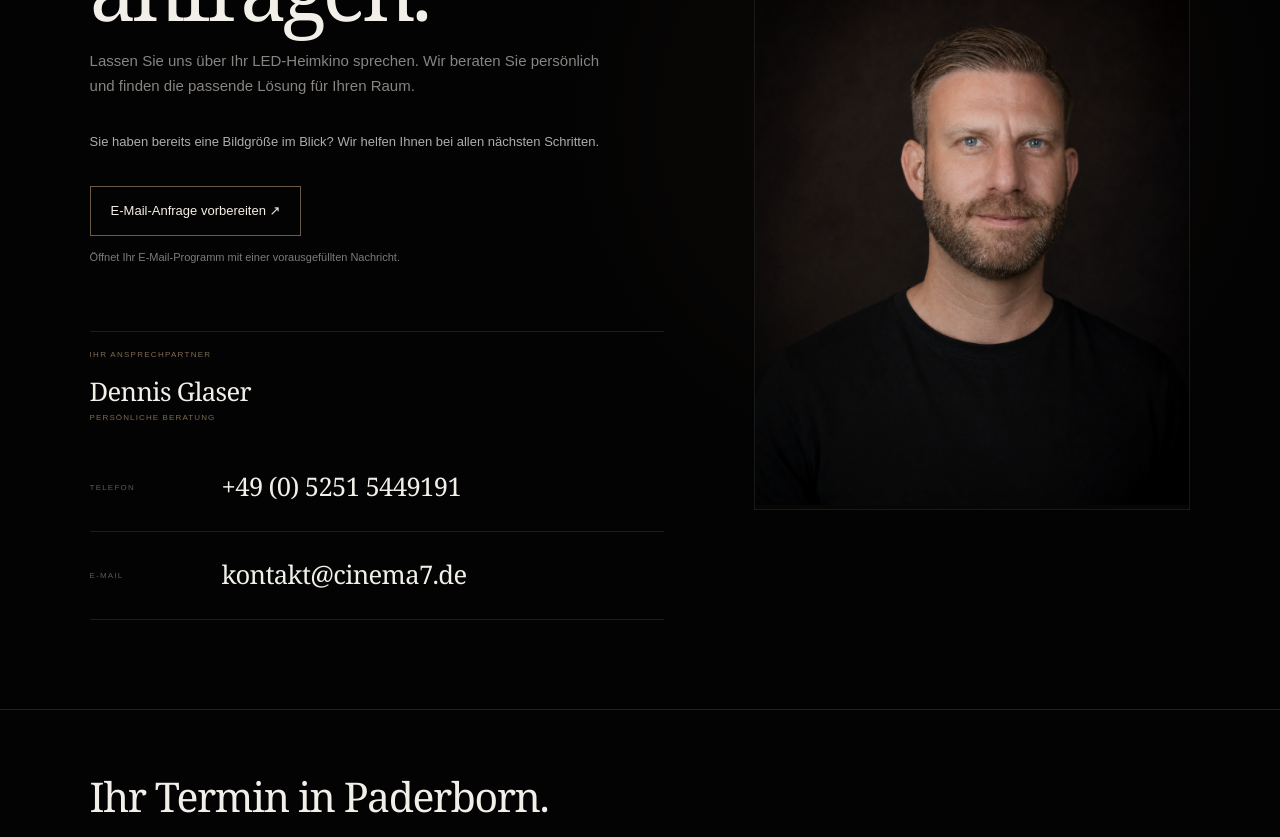
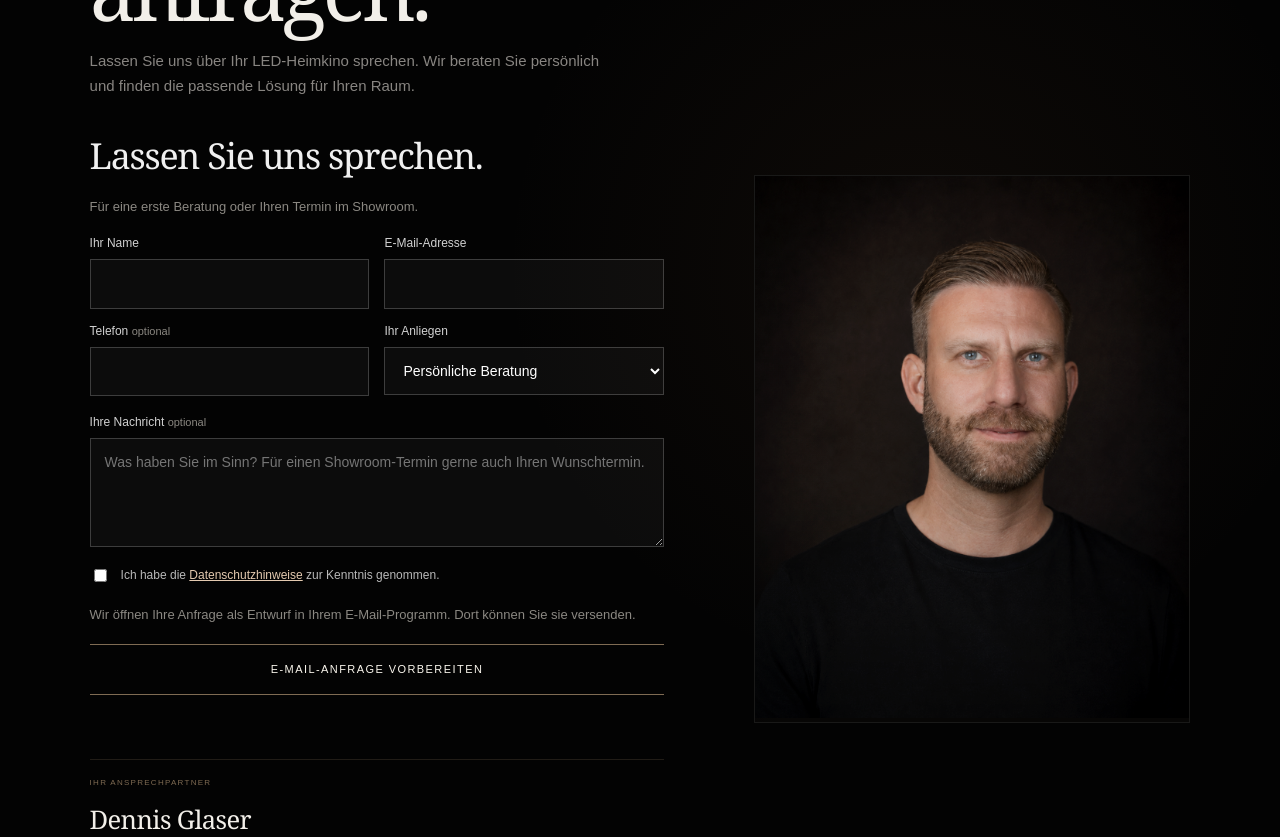
Before and after one commit to dennis-glaser-coder/cinema-n7, a Next.js app: page /anfrage in a window 1280 px wide. Shown: the part 340-1177 px from the top of the page. Built offline with nearby package versions, Linux system fonts and the light colour scheme; no server answers.

Commit message:
Improve inquiry form, optional contact fields and reliable delivery handling

```diff
--- a/app/anfrage/page.tsx
+++ b/app/anfrage/page.tsx
@@ -66,17 +66,7 @@ export default async function InquiryPage({
               <a href="/produkte">Andere Bildgröße wählen</a>
             </div>
           )}
-          {formEnabled ? (
-            <InquiryForm model={model} />
-          ) : (
-            <div className="cn7-inquiry-compose">
-              <p>Sie haben bereits eine Bildgröße im Blick? Wir helfen Ihnen bei allen nächsten Schritten.</p>
-              <a href={mailHref} className="cn7-inquiry-quick-link">
-                {selected ? `Anfrage für ${selected.diagonalInches} Zoll per E-Mail` : "E-Mail-Anfrage vorbereiten"} ↗
-              </a>
-              <p className="cn7-inquiry-hint">Öffnet Ihr E-Mail-Programm mit einer vorausgefüllten Nachricht.</p>
-            </div>
-          )}
+          <InquiryForm model={model} directDelivery={formEnabled} />
 
           <div className="inquiry-contact">
             <p>Ihr Ansprechpartner</p>
--- a/app/api/anfrage/route.ts
+++ b/app/api/anfrage/route.ts
@@ -15,13 +15,19 @@ export async function POST(request: Request) {
 
   const origin = request.headers.get("origin");
   const host = request.headers.get("host");
-  if (origin && host && new URL(origin).host !== host) {
-    return NextResponse.json({ error: "Ungültige Anfrage." }, { status: 403 });
+  try {
+    if (origin && host && new URL(origin).host !== host) {
+      return NextResponse.json({ error: "Ungültige Anfrage." }, { status: 403 });
+    }
+  } catch {
+    return NextResponse.json({ error: "Ungültige Anfrage." }, { status: 400 });
   }
 
   let payload: Record<string, unknown>;
   try {
-    payload = (await request.json()) as Record<string, unknown>;
+    const data: unknown = await request.json();
+    if (!data || typeof data !== "object" || Array.isArray(data)) throw new Error("Invalid payload");
+    payload = data as Record<string, unknown>;
   } catch {
     return NextResponse.json({ error: "Ungültige Anfrage." }, { status: 400 });
   }
@@ -34,14 +40,17 @@ export async function POST(request: Request) {
   const email = text(payload.email, 200);
   const message = text(payload.message, 4000);
   const model = text(payload.model, 8);
+  const phone = text(payload.phone, 60);
+  const intent = text(payload.intent, 30) || "beratung";
   const privacy = payload.privacy === "yes";
   const validModel = /^(136|163|190|217|244|271)$/.test(model);
 
-  if (name.length < 2 || !/^[^\s@]+@[^\s@]+\.[^\s@]+$/.test(email) || message.length < 8 || !privacy) {
+  if (name.length < 2 || !/^[^\s@]+@[^\s@]+\.[^\s@]+$/.test(email) || !privacy || !["beratung", "showroom"].includes(intent)) {
     return NextResponse.json({ error: "Bitte prüfen Sie Ihre Angaben." }, { status: 400 });
   }
-  const subject = validModel ? `CINEMA N°7 Anfrage – ${model} Zoll` : "CINEMA N°7 Projektanfrage";
-  const body = [`Name: ${name}`, `E-Mail: ${email}`, validModel ? `Modell: ${model} Zoll` : "Modell: offen", "", message].join("\n");
+  const topic = intent === "showroom" ? "Vorführung im Showroom" : "Persönliche Beratung";
+  const subject = `CINEMA N°7 – ${topic}${validModel ? ` – ${model} Zoll` : ""}`;
+  const body = [`Anliegen: ${topic}`, `Name: ${name}`, `E-Mail: ${email}`, `Telefon: ${phone || "nicht angegeben"}`, validModel ? `Modell: ${model} Zoll` : "Modell: offen", "", message || "Keine weitere Nachricht angegeben."].join("\n");
 
   try {
     const response = await fetch("https://api.resend.com/emails", {
@@ -58,6 +67,7 @@ export async function POST(request: Request) {
         text: body,
       }),
       cache: "no-store",
+      signal: AbortSignal.timeout(15000),
     });
     if (!response.ok) {
       return NextResponse.json({ error: "Übermittlung fehlgeschlagen." }, { status: 502 });
--- a/components/inquiry-form.tsx
+++ b/components/inquiry-form.tsx
@@ -2,21 +2,30 @@
 
 import { useState, type FormEvent } from "react";
 
-export default function InquiryForm({ model }: { model?: string }) {
+export default function InquiryForm({ model, directDelivery = true }: { model?: string; directDelivery?: boolean }) {
   const [sending, setSending] = useState(false);
-  const [result, setResult] = useState<"idle" | "sent" | "error">("idle");
+  const [result, setResult] = useState<"idle" | "prepared" | "sent" | "error">("idle");
 
   async function submit(event: FormEvent<HTMLFormElement>) {
     event.preventDefault();
+    if (sending) return;
     const form = event.currentTarget;
+    const data = Object.fromEntries(new FormData(form));
+    if (!directDelivery) {
+      const subject = data.intent === "showroom" ? "Vorführung im Showroom Paderborn" : "Persönliche Beratung";
+      const body = [`Name: ${data.name}`, `E-Mail: ${data.email}`, `Telefon: ${data.phone || "nicht angegeben"}`, model ? `Modell: ${model} Zoll` : "Modell: noch offen", "", data.message || "Ich möchte Sie persönlich kennenlernen und mein Heimkino mit Ihnen besprechen."].join("\n");
+      window.location.href = `mailto:kontakt@cinema7.de?subject=${encodeURIComponent(`CINEMA N°7 – ${subject}`)}&body=${encodeURIComponent(body)}`;
+      setResult("prepared");
+      return;
+    }
     setSending(true);
     setResult("idle");
     try {
-      const data = Object.fromEntries(new FormData(form));
       const response = await fetch("/api/anfrage", {
         method: "POST",
         headers: { "content-type": "application/json" },
         body: JSON.stringify({ ...data, model: model || "" }),
+        signal: AbortSignal.timeout(20000),
       });
       if (!response.ok) throw new Error("Unable to deliver inquiry");
       setResult("sent");
@@ -29,21 +38,25 @@ export default function InquiryForm({ model }: { model?: string }) {
   }
 
   return (
-    <form className="cn7-inquiry-form" onSubmit={submit} aria-label="Projektanfrage senden">
-      <h2>Erzählen Sie uns von Ihrem Projekt.</h2>
-      {model && <p className="cn7-inquiry-context">Ihre Auswahl: CINEMA N°7 {model} Zoll</p>}
+    <form className="cn7-inquiry-form" onSubmit={submit} aria-label="Persönliche Anfrage" aria-busy={sending}>
+      <h2>Lassen Sie uns sprechen.</h2>
+      <p className="cn7-inquiry-form-intro">Für eine erste Beratung oder Ihren Termin im Showroom.</p>
       <div className="cn7-inquiry-form-grid">
-        <label>Ihr Name <input name="name" required minLength={2} maxLength={120} autoComplete="name" /></label>
-        <label>E-Mail-Adresse <input type="email" name="email" required maxLength={200} autoComplete="email" /></label>
+        <label>Ihr Name <input name="name" required minLength={2} maxLength={120} autoComplete="name" disabled={sending} /></label>
+        <label>E-Mail-Adresse <input type="email" name="email" required maxLength={200} autoComplete="email" disabled={sending} /></label>
+        <label><span>Telefon <span className="cn7-field-optional">optional</span></span><input type="tel" name="phone" maxLength={60} autoComplete="tel" disabled={sending} /></label>
+        <label>Ihr Anliegen <select name="intent" defaultValue="beratung" disabled={sending}><option value="beratung">Persönliche Beratung</option><option value="showroom">Vorführung im Showroom</option></select></label>
       </div>
-      <label>Worum geht es bei Ihrem Projekt?
-        <textarea name="message" rows={5} maxLength={4000} required placeholder="Zum Beispiel: gewünschte Größe, Raum und geplanter Zeitraum." />
+      <label><span>Ihre Nachricht <span className="cn7-field-optional">optional</span></span>
+        <textarea name="message" rows={4} maxLength={4000} disabled={sending} placeholder="Was haben Sie im Sinn? Für einen Showroom-Termin gerne auch Ihren Wunschtermin." />
       </label>
       <div className="cn7-inquiry-hp" aria-hidden="true"><label>Website <input name="website" tabIndex={-1} autoComplete="off" /></label></div>
-      <label className="cn7-inquiry-privacy"><input type="checkbox" name="privacy" value="yes" required /> Ich habe die <a href="/datenschutz">Datenschutzhinweise</a> zur Kenntnis genommen.</label>
-      <button type="submit" disabled={sending}>{sending ? "Wird gesendet …" : "Anfrage absenden"}</button>
-      {result === "sent" && <p role="status" className="cn7-inquiry-success">Vielen Dank! Ihre Anfrage wurde übermittelt.</p>}
-      {result === "error" && <p role="alert" className="cn7-inquiry-error">Die Anfrage konnte nicht gesendet werden. Bitte kontaktieren Sie uns direkt per Telefon oder E-Mail.</p>}
+      <label className="cn7-inquiry-privacy"><input type="checkbox" name="privacy" value="yes" required disabled={sending} /> <span>Ich habe die <a href="/datenschutz">Datenschutzhinweise</a> zur Kenntnis genommen.</span></label>
+      {!directDelivery && <p className="cn7-inquiry-form-intro">Wir öffnen Ihre Anfrage als Entwurf in Ihrem E-Mail-Programm. Dort können Sie sie versenden.</p>}
+      <button type="submit" disabled={sending}>{sending ? "Wird gesendet …" : directDelivery ? "Anfrage senden" : "E-Mail-Anfrage vorbereiten"}</button>
+      {result === "prepared" && <p role="status" className="cn7-inquiry-success">Bitte versenden Sie den Entwurf in Ihrem E-Mail-Programm. Falls es sich nicht geöffnet hat, erreichen Sie uns unter <a href="mailto:kontakt@cinema7.de">kontakt@cinema7.de</a>.</p>}
+      {result === "sent" && <p role="status" className="cn7-inquiry-success">Vielen Dank für Ihre Anfrage. Wir melden uns persönlich bei Ihnen.</p>}
+      {result === "error" && <p role="alert" className="cn7-inquiry-error">Ihre Anfrage wurde nicht übermittelt. Ihre Angaben bleiben erhalten. Versuchen Sie es erneut oder schreiben Sie an <a href="mailto:kontakt@cinema7.de">kontakt@cinema7.de</a>.</p>}
     </form>
   );
 }
```
Also changed, not shown: scripts/check-inquiry.mjs (added, +42 -0 lines), app/globals.css.
